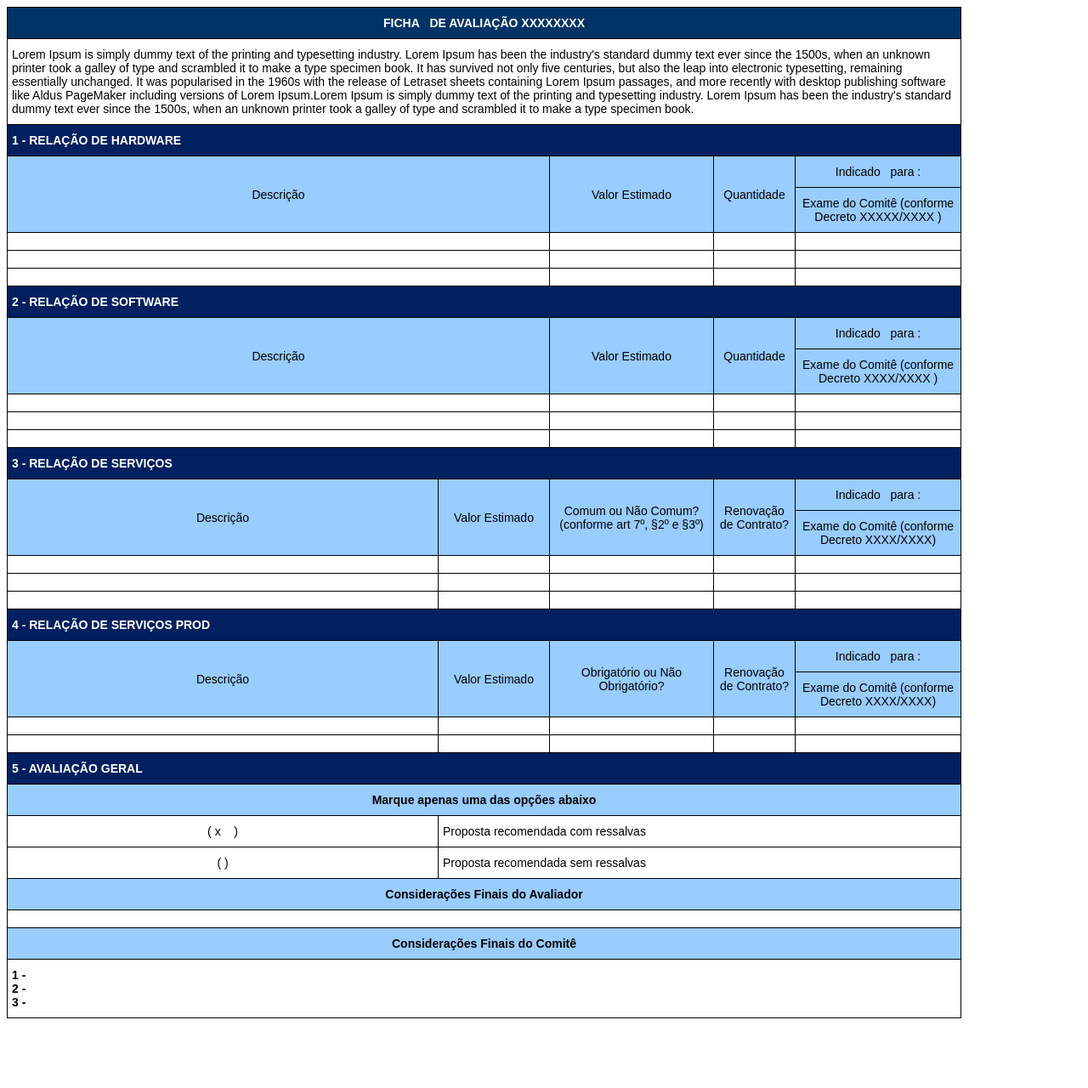
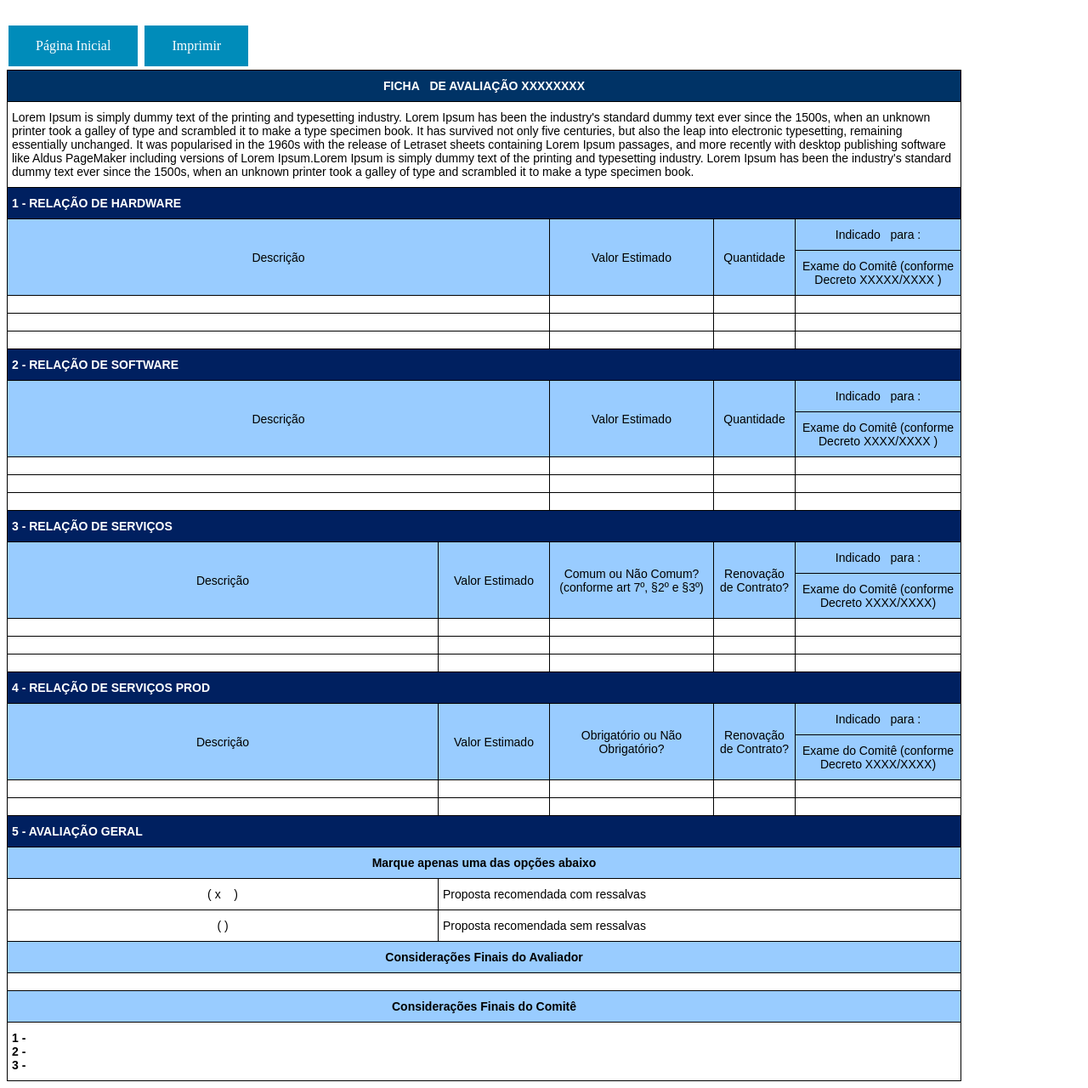
Before and after one commit to dssantos/planejamento-de-tic, a Django app: page /avaliacao/ in a window 1280 px wide. Shown: the whole page at 85% size. Before the commit the page ends 1198 px from the top, so only its background shows below. Run offline with Django 3.2, Linux system fonts and the light colour scheme.

Commit message:
Adiciona ficha de avaliação à página inicial

```diff
--- a/patic/avaliacao/templates/avaliacao/ficha_avaliacao.html
+++ b/patic/avaliacao/templates/avaliacao/ficha_avaliacao.html
@@ -5,6 +5,20 @@
     <meta name="viewport" content="width=device-width, initial-scale=1.0">
     <title>Ficha de Avaliação</title>
     <style type="text/css">
+
+        .button {
+          background-color: #008CBA;
+          border: none;
+          color: white;
+          padding: 15px 32px;
+          text-align: center;
+          text-decoration: none;
+          display: inline-block;
+          font-size: 16px;
+          margin: 4px 2px;
+          cursor: pointer;
+        }
+
         .tg  {border-collapse:collapse;border-spacing:0;}
         .tg td{border-color:black;border-style:solid;border-width:1px;font-family:Arial, sans-serif;font-size:14px;
             overflow:hidden;padding:10px 5px;word-break:normal;}
@@ -23,7 +37,11 @@
     </style>
 </head>
 <body>
-    <table class="tg" style="undefined;table-layout: fixed; width: 1122px">
+    <br>
+    <a href="/" class="button">Página Inicial</a>
+    <a href="#" class="button">Imprimir</a>
+    <br>
+    <table class="tg" style="table-layout: fixed; width: 1122px">
     <colgroup>
     <col style="width: 507px">
     <col style="width: 131px">
--- a/patic/core/templates/index.html
+++ b/patic/core/templates/index.html
@@ -48,5 +48,10 @@
     <br>
     <a href="/report/" class="button">Relatório de Ações</a>
     <a href="/report2/" class="button">Relatório de Execução</a>
+    <br>
+    <br>
+    <br>
+    <p>Em desenvolvimento...</p>
+    <a href="/avaliacao/" class="button">Ficha de Avaliação</a>
 </body>
 </html>
```
Lines whose indentation alone changed are shown as unchanged.
